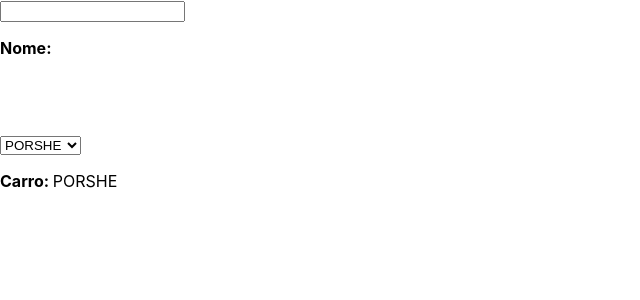
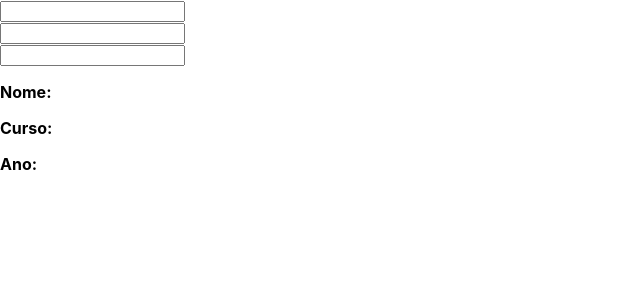
Before and after one commit to willpolitano/curso-react, a React (Create React App) app: page / in a window 1280 px wide. Shown: the top 300 px of the page, without its empty margins (0-640 px from the left). Built offline with nearby package versions, Linux system fonts and the light colour scheme; the HTML template or start-up script is replaced by a standard one.

Commit message:
handle com obj

```diff
--- a/src/App.jsx
+++ b/src/App.jsx
@@ -4,35 +4,28 @@
 
 const App = () => {
 
-const [nome, setNome] = useState('')
-const [carro, setCarro] = useState('PORSHE')
+const [form, setForm] = useState({'nome' : '', 'curso' : '', 'ano' : ''})
 
-const handleChangeCarro = (e) => {
-    setNome(e.target.value)
+const handleChangeForm = (e) => {
+    if(e.target.getAttribute('name') == 'fnome') {
+        setForm({'nome' : e.target.value, 'curso' : form.curso, 'ano' : form.ano})
+    } else if(e.target.getAttribute('name') == 'fcurso') {
+        setForm({'nome' : form.nome, 'curso' : e.target.value, 'ano' : form.ano})
+    } else {
+        setForm({'nome' : form.nome, 'curso' : form.curso, 'ano' : e.target.value})
+    }
 }
 
 return (
     <>
-        <input
-            type="text"
-            value={nome}
-            onChange={(e) => handleChangeCarro(e)}
-        />
+        <input type="text" name="fnome" value={form.nome} onChange={(e) => handleChangeForm(e)} /><br/>
+        <input type="text" name="fcurso" value={form.curso} onChange={(e) => handleChangeForm(e)} /><br/>
+        <input type="text" name="fano" value={form.ano} onChange={(e) => handleChangeForm(e)} /><br/>
 
-        <p><strong>Nome: </strong> {nome}</p>
 
-        <br />
-        <br />
-        <br />
-
-        <select value={carro} onChange={(e) => setCarro(e.target.value)}>
-            <option value="HRV">HRV</option>
-            <option value="PORSHE">PORSHE</option>
-            <option value="CAMARO">CAMARO</option>
-        </select>
-
-        <p><strong>Carro: </strong> {carro}</p>
-
+        <p><strong>Nome: </strong> {form.nome}</p>
+        <p><strong>Curso: </strong> {form.curso}</p>
+        <p><strong>Ano: </strong> {form.ano}</p>
     </>
 )
 
```
